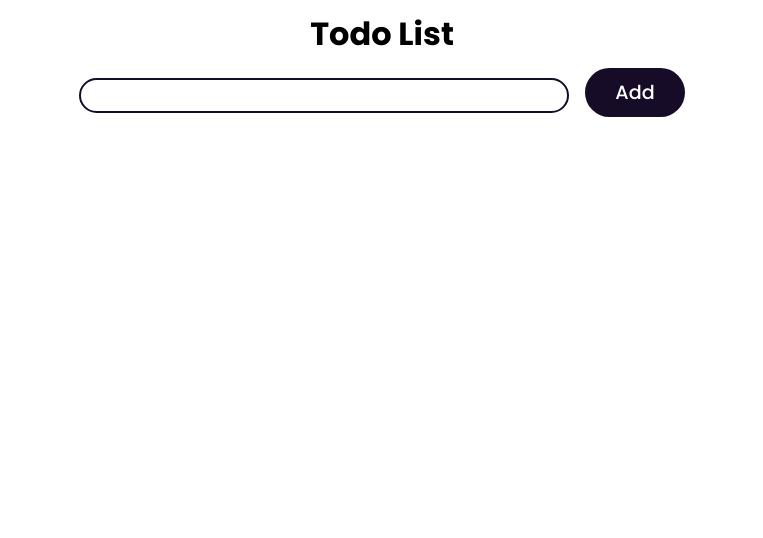
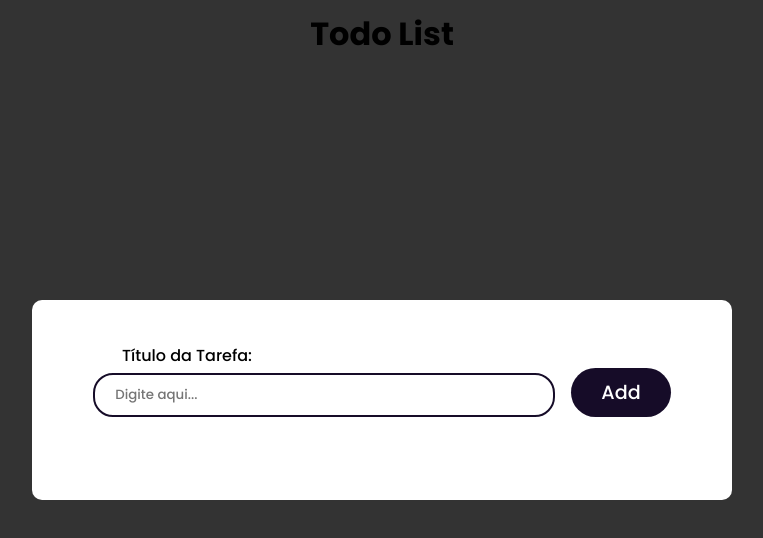
Before and after one commit to joohnq/todo-in-react, a React (Vite) app: page / in a window 1280 px wide. Shown: the top 538 px of the page, without its empty margins (258-1021 px from the left). Built offline with nearby package versions, Linux system fonts and the light colour scheme.

Commit message:
feat: Create Modal

```diff
--- a/src/components/Form/index.jsx
+++ b/src/components/Form/index.jsx
@@ -2,29 +2,36 @@ import React, { useState } from "react";
 import "./style.css";
 
 export function Form(props) {
-    const [text, setText] = useState("")
+  const [text, setText] = useState("");
 
-    function handleText(event){
-        setText(event.target.value)
+  function handleText(event) {
+    setText(event.target.value);
+  }
+
+  function addTask(event) {
+    event.preventDefault();
+    if (text) {
+      props.onAddItem(text);
+      setText("");
     }
-
-    function addTask(event){
-        event.preventDefault()
-        if(text){
-            props.onAddItem(text)
-            setText("")
-        }
-    }
+  }
 
   return (
     <form>
-      <input
-      onChange={handleText}
-      type="text"
-      value={text} />
+      <div>
+        <label htmlFor="titleTask">Título da Tarefa:</label>
 
-      <button
-      onClick={addTask}>Add</button>
+        <div>
+          <input
+              name="titleTask"
+              onChange={handleText}
+              type="text"
+              value={text}
+              placeholder="Digite aqui..."
+            />
+          <button onClick={addTask}>Add</button>
+        </div>
+      </div>
     </form>
   );
 }
--- a/src/components/Form/style.css
+++ b/src/components/Form/style.css
@@ -1,4 +1,38 @@
-.container form input{
+.container form{
+    background-color: white;
+
+    max-width: 700px;
+    height: 200px;
+
+    position: relative;
+
+    top: 50%;
+    left: 50%;
+
+    transform: translate(-50%, -50%);
+
+    padding: 20px;
+
+    border-radius: 10px;
+}
+
+.container form > div{
+    height: 100%;
+
+    display: flex;
+    justify-content: center;
+    flex-direction: column;
+
+    margin-top: -20px;
+}
+
+.container form label{
+    text-align: start;
+
+    margin-left: 70px;
+}
+
+.container input{
     height: 35px;
     width: 70%;
 
@@ -6,10 +40,10 @@
 
     border: 2px solid #160C28;
 
-    padding: 5px;
+    padding: 20px;
 }
 
-.container form button{
+.container button{
     padding: 10px 30px;
 
     margin-left: 1rem;
--- /dev/null
+++ b/src/components/Modal/index.jsx
@@ -0,0 +1,11 @@
+import React from "react";
+import { Form } from "../Form";
+import './style.css'
+
+export function Modal(){
+    return (
+        <div className="modal">
+            <Form />
+        </div>
+    )
+}
--- /dev/null
+++ b/src/components/Modal/style.css
@@ -0,0 +1,11 @@
+.modal{
+    background-color: rgba(0, 0, 0, 0.8);
+
+    width: 100vw;
+    height: 100vh;
+
+    top: 0;
+    left: 0;
+
+    position: absolute;
+}
--- a/src/components/Todo/index.jsx
+++ b/src/components/Todo/index.jsx
@@ -2,21 +2,21 @@ import React, { useState, useEffect } from "react";
 import { List } from "../List";
 import { Form } from "../Form";
 import { Item } from "../Item";
+import { Modal } from "../Modal";
 import './style.css'
 
 export function Todo(){
     const [items, setItems] = useState([])
 
     useEffect(() => {
-        let savedItems = JSON.parse(localStorage.getItem("savedItems"))
-        console.log(savedItems)
+        let savedItems = JSON.parse(localStorage.getItem("taskOnLS"))
         if(savedItems){
             setItems(savedItems)
         }
     }, [])
 
     useEffect(() => {
-        localStorage.setItem("savedItems", JSON.stringify(items))
+        localStorage.setItem("taskOnLS", JSON.stringify(items))
     },[items])
 
     function onAddItem(text){
@@ -46,8 +46,10 @@ export function Todo(){
     return (
         <div className="container">
             <h1>Todo List</h1>
-            <Form onAddItem={onAddItem}/>
-            <List onDeleteTask={onDeleteTask} onDoneTask={onDoneTask} items={items}/>
+            {/* <Form onAddItem={onAddItem}/> */}
+            <List onDeleteTask={onDeleteTask} onDoneTask={onDoneTask}
+            items={items}/>
+            <Modal />
         </div>
     )
 }
--- a/src/components/Todo/style.css
+++ b/src/components/Todo/style.css
@@ -18,3 +18,7 @@
 
     margin: 10px 0;
 }
+
+.disabled{
+    display: none;
+}
```
